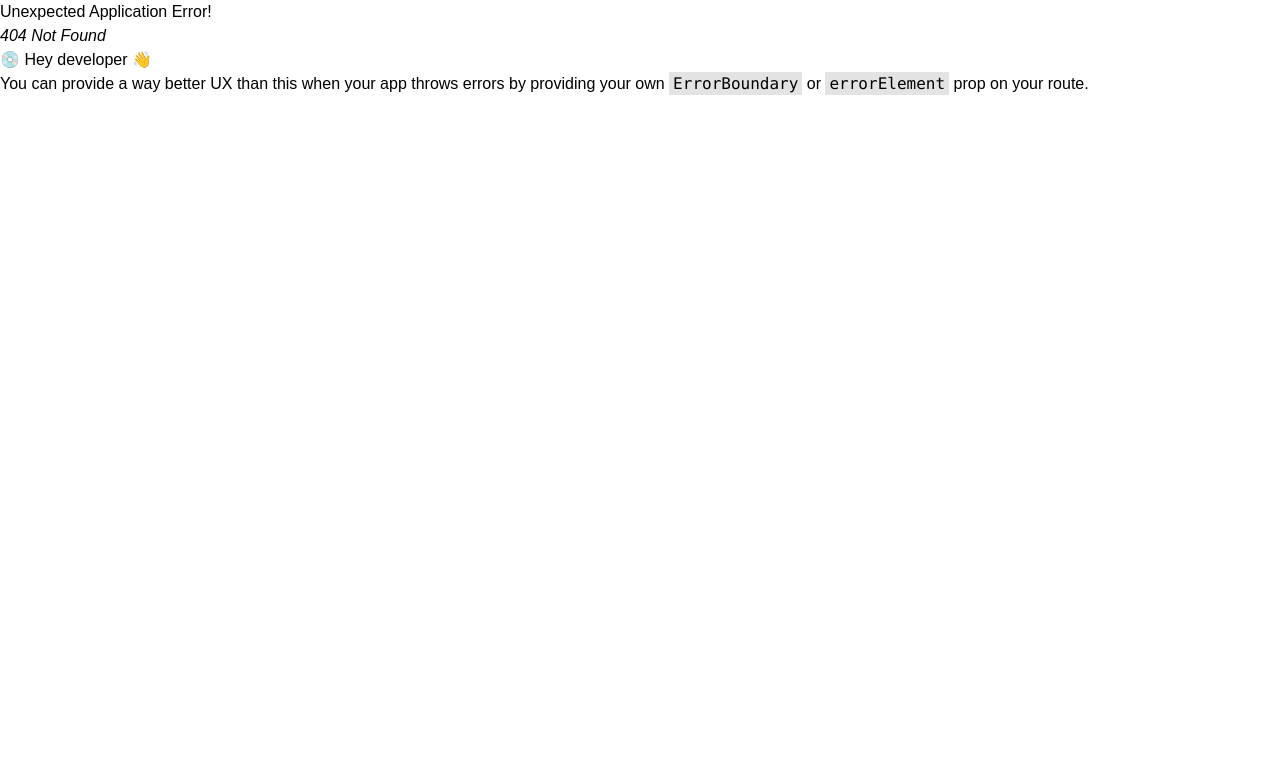
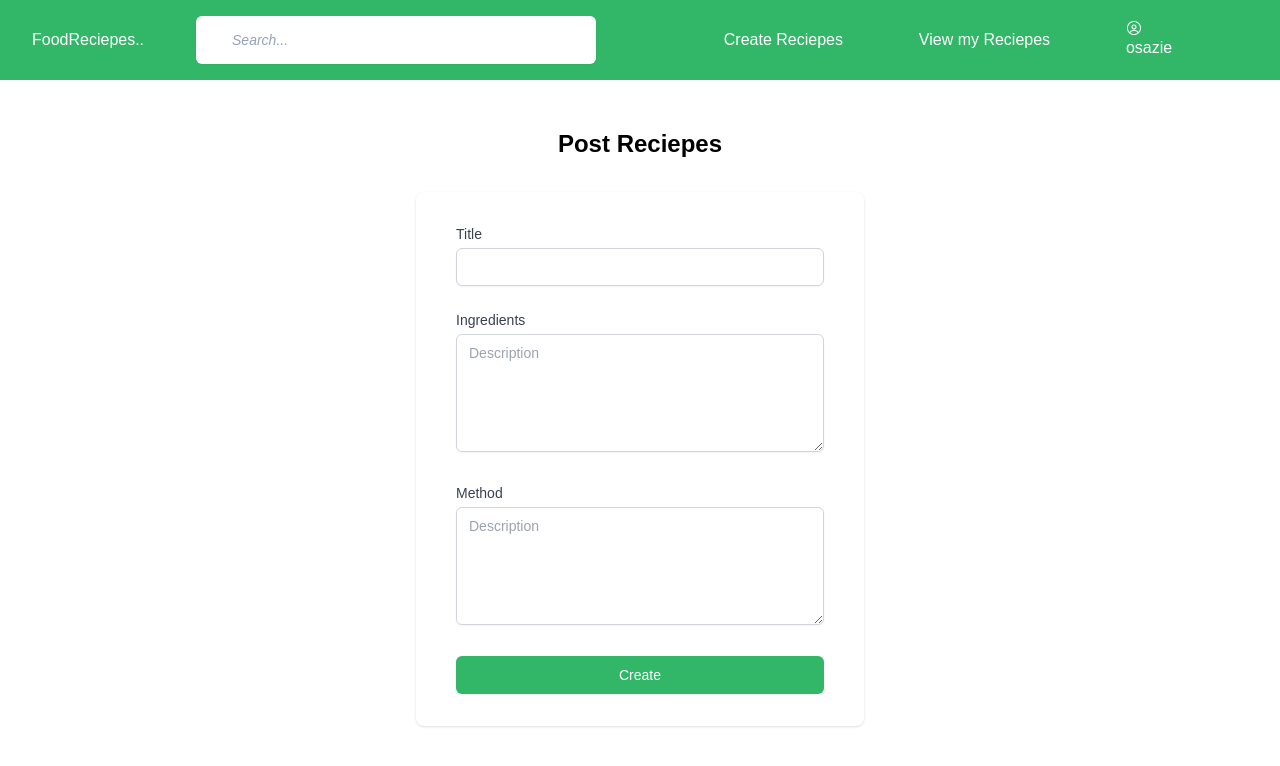
Before and after one commit to uyiekpen/Food-reciepe-using-appwrite, a React (Create React App) app: page /create in a window 1280 px wide. Before the commit this address had no page. Shown: the top 766 px of the page. Built offline with nearby package versions, Linux system fonts and the light colour scheme.

Commit message:
explore more page and create reciepe design fixes

```diff
--- a/src/Components/pageLayout.tsx
+++ b/src/Components/pageLayout.tsx
@@ -2,7 +2,6 @@
 import React, { useState } from "react";
 import { BiSearchAlt2 } from "react-icons/bi";
 import { RxAvatar } from "react-icons/rx";
-import { MdOutlineNotificationsNone } from "react-icons/md";
 import { AiOutlineMenu, AiOutlineClose } from "react-icons/ai";
 
 export default function PageLayout() {
@@ -30,10 +29,7 @@ export default function PageLayout() {
       <nav className="hidden md:block ">
         <ul className="flex items-center justify-evenly min-w-[600px]  ">
           <li>
-            <a href="">All Reciepes</a>
-          </li>
-          <li>
-            <a href="">Create Reciepes</a>
+            <a href="/create">Create Reciepes</a>
           </li>
           <li>
             <a href="">View my Reciepes</a>
--- a/src/pages/CreateReciepes.tsx
+++ b/src/pages/CreateReciepes.tsx
@@ -1,11 +1,85 @@
-import React from 'react'
+import React from "react";
+import PageLayout from "../Components/pageLayout";
 
-type Props = {}
+type Props = {};
 
 const CreateReciepes = (props: Props) => {
   return (
-    <div>CreateReciepes</div>
-  )
-}
+    <>
+      <PageLayout />
+      <div className="min-h-full flex flex-col justify-center py-12 sm:px-6 lg:px-8">
+        <div className="text-center text-2xl font-bold">Post Reciepes</div>
+        <div className="mt-8 sm:mx-auto sm:w-full sm:max-w-md">
+          <div className="bg-white py-8 px-4 shadow sm:rounded-lg sm:px-10">
+            <form className="space-y-6" action="#" method="POST">
+              <div>
+                <label
+                  htmlFor="Title"
+                  className="block text-sm font-medium text-gray-700"
+                >
+                  Title
+                </label>
+                <div className="mt-1">
+                  <input
+                    id="Title"
+                    name="Title"
+                    type="text"
+                    autoComplete="Title"
+                    required
+                    className="appearance-none block w-full px-3 py-2 border border-gray-300 rounded-md shadow-sm placeholder-gray-400 focus:outline-none focus:ring-indigo-500 focus:border-indigo-500 sm:text-sm"
+                  />
+                </div>
+              </div>
+              <div>
+                <label
+                  htmlFor="Ingredients"
+                  className="block text-sm font-medium text-gray-700"
+                >
+                  Ingredients
+                </label>
+                <div className="mt-1 ">
+                  <textarea
+                    name="Ingredients"
+                    id="Ingredients"
+                    rows={5}
+                    className="w-full outline-transparent border border-gray-300 appearance-none rounded-md shadow-sm placeholder-gray-400 focus:outline-none focus:ring-indigo-500 focus:border-indigo-500  px-3 sm:text-sm py-2"
+                    placeholder="Description"
+                  ></textarea>
+                </div>
+              </div>
 
-export default CreateReciepes
+              <div>
+                <label
+                  htmlFor="Method"
+                  className="block text-sm font-medium text-gray-700"
+                >
+                  Method
+                </label>
+                <div className="mt-1">
+                  <textarea
+                    name="Method"
+                    id="Method"
+                    rows={5}
+                    className="w-full outline-transparent border border-gray-300 appearance-none rounded-md shadow-sm placeholder-gray-400 focus:outline-none focus:ring-indigo-500 focus:border-indigo-500  px-3 sm:text-sm py-2"
+                    placeholder="Description"
+                  ></textarea>
+                </div>
+              </div>
+
+              <div>
+                <button
+                  type="submit"
+                  className="w-full flex justify-center py-2 px-4 border border-transparent rounded-md shadow-sm text-sm font-medium text-white bg-reciepeGreen hover:bg-green-500 capitalize focus:outline-none focus:ring-2 focus:ring-offset-2 focus:ring-indigo-500"
+                >
+                  create{" "}
+                </button>
+              </div>
+            </form>
+          </div>
+        </div>
+      </div>{" "}
+    </>
+  );
+};
+
+export default CreateReciepes;
--- a/src/pages/auth/ExploreMore.tsx
+++ b/src/pages/auth/ExploreMore.tsx
@@ -1,5 +1,6 @@
 import React from "react";
 import OtherPagesNav from "../../Components/pageLayout";
+import { FcLike } from "react-icons/fc";
 
 type Props = {};
 
@@ -7,6 +8,37 @@ const ExploreMore = (props: Props) => {
   return (
     <>
       <OtherPagesNav />
+      <div className="mt-8 p-8">
+        <section className=" gap-3x max-w-md  md:max-w-sm">
+          <div className="flex flex-col xl:justify-between h-full  mx-auto p-6 border">
+            <div className="">
+              <img
+                className="  object-contain w-auto h-auto"
+                src="/images/img.jpg"
+                alt="img.jpg"
+              />
+            </div>
+            <div className="mt-8">
+              <p>How to Cook Nigerian Fried Rice</p>
+            </div>
+            <div className="w-auto">
+              <p>Method</p>
+              <div>
+                1.2 cups (356 g) of parboiled basmati, jasmine, or white rice{" "}
+                <br />
+                2. 1/2 cup (118 ml) of chicken or turkey stock <br /> 3.
+                Vegetable oil <br />
+                <a href="">see More...</a>
+              </div>
+            </div>
+          </div>
+          <div className="border p-4">
+            <span className="">
+              <FcLike />
+            </span>
+          </div>
+        </section>
+      </div>
     </>
   );
 };
--- a/src/router/Router.tsx
+++ b/src/router/Router.tsx
@@ -5,6 +5,7 @@ import path from "path";
 import { SignUpForm } from "../pages/auth/SignUp";
 import { SignInForm } from "../pages/auth/SignIn";
 import ExploreMore from "../pages/auth/ExploreMore";
+import CreateReciepes from "../pages/CreateReciepes";
 
 export const Router = createBrowserRouter([
   {
@@ -30,4 +31,8 @@ export const Router = createBrowserRouter([
     path: "/exploremore",
     element: <ExploreMore />,
   },
+  {
+    path: "/create",
+    element: <CreateReciepes />,
+  },
 ]);
```
